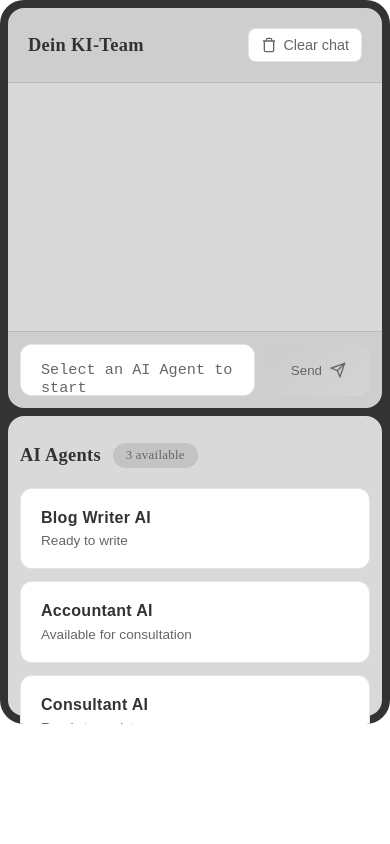
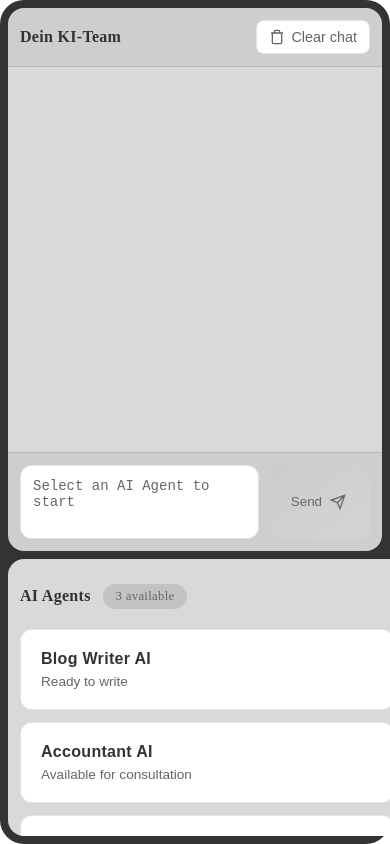
Before and after one commit to Tomeksy/multi_agent_chat, a plain HTML site: page index.html in a window 390 px wide. Drawn offline with Linux system fonts and the light colour scheme.

Commit message:
Update index.html
final improvement

```diff
--- a/index.html
+++ b/index.html
@@ -12,39 +12,25 @@
 html, body {
     margin: 0;
     padding: 0;
-        overflow-x: hidden;
     width: 100%;
-    }
-                body {
-    position: relative;
-    max-width: 100vw;
-}
-
-#chat-widget-wrapper {
-    max-width: 100%;
+    height: 100%;
     overflow: hidden;
-}
-
-.agents-container {
-    max-width: 100%;
-}
-
-    * {
-        box-sizing: border-box;
 }
 
 #chat-widget-wrapper {
     width: 100%;
-        min-width: 320px;
-        height: 700px;
+    height: 100vh;
     background: #333333;
     margin: 0;
     border-radius: 24px;
-        padding: 10px;
+    padding: clamp(8px, 2vw, 16px);
     display: flex;
-        gap: 10px;
+    gap: clamp(8px, 2vw, 16px);
     box-sizing: border-box;
+    min-height: 400px;
+    max-height: 100vh;
 }
+
 #chat-widget {
     flex: 1;
     background: #d9d9d9;
@@ -52,27 +38,29 @@
     overflow: hidden;
     display: flex;
     flex-direction: column;
-    box-sizing: border-box;
+    min-width: 0;
 }
+
 .chat-container {
     flex: 1;
     display: flex;
     flex-direction: column;
     background: #d9d9d9;
+    min-height: 0;
 }
 
 .chat-header {
     display: flex;
     justify-content: space-between;
     align-items: center;
-                    padding: 1.25rem;
+    padding: clamp(0.75rem, 2vw, 1.25rem);
     background: rgba(0, 0, 0, 0.05);
     border-bottom: 1px solid rgba(0, 0, 0, 0.1);
 }
 
 .chat-header-title {
     color: #333;
-                    font-size: 1.15rem;
+    font-size: clamp(1rem, 2vw, 1.15rem);
     font-weight: 600;
     letter-spacing: 0.3px;
 }
@@ -80,9 +68,10 @@
 .messages-area {
     flex: 1;
     overflow-y: auto;
-                    padding: 1.25rem;
+    padding: clamp(0.75rem, 2vw, 1.25rem);
     scroll-behavior: smooth;
     background: transparent;
+    min-height: 0;
 }
 
 .messages-area::-webkit-scrollbar {
@@ -100,15 +89,16 @@
 }
 
 .message {
-                    padding: 1rem;
+    padding: clamp(0.75rem, 2vw, 1rem);
     border-radius: 12px;
     margin-bottom: 1rem;
-                    max-width: 80%;
+    max-width: 85%;
     word-wrap: break-word;
     animation: fadeIn 0.3s ease-in;
     position: relative;
     line-height: 1.5;
     box-shadow: 0 2px 8px rgba(0, 0, 0, 0.1);
+    font-size: clamp(0.875rem, 2vw, 1rem);
 }
 
 @keyframes fadeIn {
@@ -139,21 +129,21 @@
 }
 
 .input-area {
-                    padding: 1.25rem;
+    padding: clamp(0.75rem, 2vw, 1.25rem);
     display: flex;
-                    gap: 0.75rem;
+    gap: clamp(0.5rem, 1vw, 0.75rem);
     background: rgba(0, 0, 0, 0.05);
     border-top: 1px solid rgba(0, 0, 0, 0.1);
 }
 
 .message-input {
     flex: 1;
-                    padding: 1rem 1.25rem;
+    padding: clamp(0.75rem, 2vw, 1rem);
     border-radius: 12px;
     background: white;
     color: #333;
     border: 1px solid rgba(0, 0, 0, 0.1);
-                    font-size: 0.95rem;
+    font-size: clamp(0.875rem, 2vw, 0.95rem);
     resize: none;
     min-height: 48px;
     max-height: 120px;
@@ -218,17 +208,17 @@
 }
 
 .agents-container {
-                    width: 250px;
-                    min-width: 200px;
+    width: clamp(200px, 25%, 250px);
     background: #d9d9d9;
     border-radius: 16px;
-                    padding: 1rem;
+    padding: clamp(0.75rem, 2vw, 1rem);
     display: flex;
     flex-direction: column;
+    overflow: auto;
 }
 
 .agents-title {
-                    font-size: 1.15rem;
+    font-size: clamp(1rem, 2vw, 1.15rem);
     margin-bottom: 1.25rem;
     color: #333;
     font-weight: 600;
@@ -331,36 +321,20 @@
     30% { transform: translateY(-4px); }
 }
 
-               @media (max-width: 1200px) {
-    body {
-        overflow-x: hidden;
-    }
-
+@media (max-width: 768px) {
     #chat-widget-wrapper {
         flex-direction: column;
         height: auto;
-        padding: 8px;
-        margin: 0;
-        width: 100%;
-        max-width: 100vw;
-        gap: 8px;
-        overflow: hidden;
+        min-height: 100vh;
     }
 
     .agents-container {
         width: 100%;
-        height: auto;
-        padding: 0.75rem;
-        max-height: 300px;
-        margin: 0;
-        min-width: unset;
+        max-height: 30vh;
     }
 
-    #chat-widget {
-        width: 100%;
-        min-height: 400px;
-        margin: 0;
-        overflow: hidden;
+    .chat-container {
+        height: 70vh;
     }
 
     .message {
@@ -369,8 +343,6 @@
 
     .input-area {
         padding: 0.75rem;
-        width: 100%;
-        box-sizing: border-box;
     }
 }
             </style>
@@ -618,23 +590,32 @@
 <script>
     // Function to calculate and send the height of the content to the parent iframe
     function resizeIframe() {
+        const wrapper = document.getElementById('chat-widget-wrapper');
         const width = document.documentElement.scrollWidth;
-        // Sends a message to the parent iframe with the dimensions
+
+        // Adjust wrapper height based on available space
+        wrapper.style.height = `${Math.min(700, document.documentElement.scrollHeight)}px`;
+
+        // Send dimensions to parent
         window.parent.postMessage(
             {
-                iframeHeight: document.documentElement.scrollHeight,
+                iframeHeight: wrapper.offsetHeight,
                 iframeWidth: width
             },
             '*'
         );
     }
 
-    // Trigger the resize function when the page loads or is resized
+    // Call resize on important events
     window.onload = resizeIframe;
     window.onresize = resizeIframe;
+    setTimeout(resizeIframe, 100);
 
-    // Additional resize check after a short delay
-    setTimeout(resizeIframe, 100);
+    // Add resize observer for dynamic content changes
+    const resizeObserver = new ResizeObserver(entries => {
+        resizeIframe();
+    });
+    resizeObserver.observe(document.body);
 </script>
 </div>
 </body>
```
Lines whose indentation alone changed are shown as unchanged.
